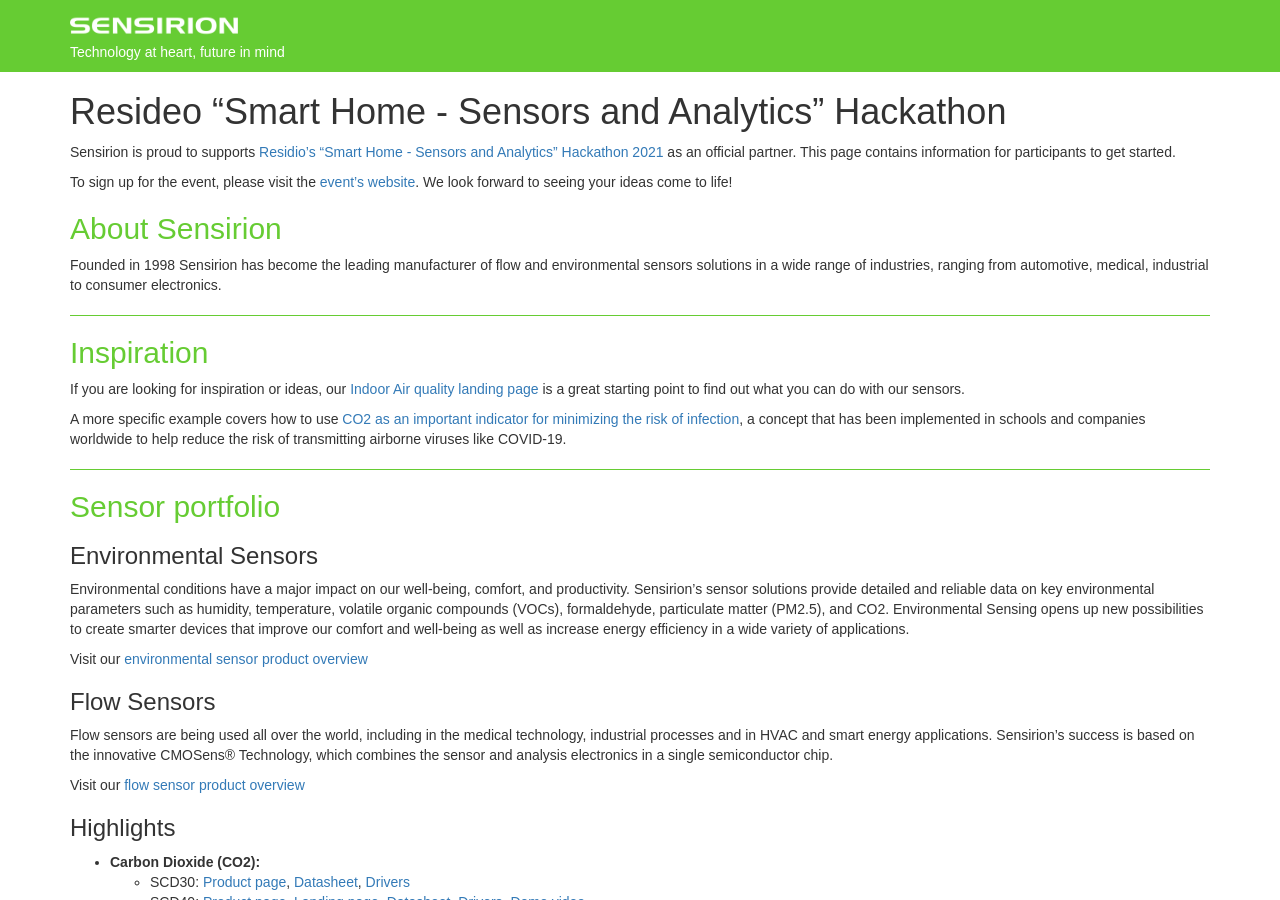
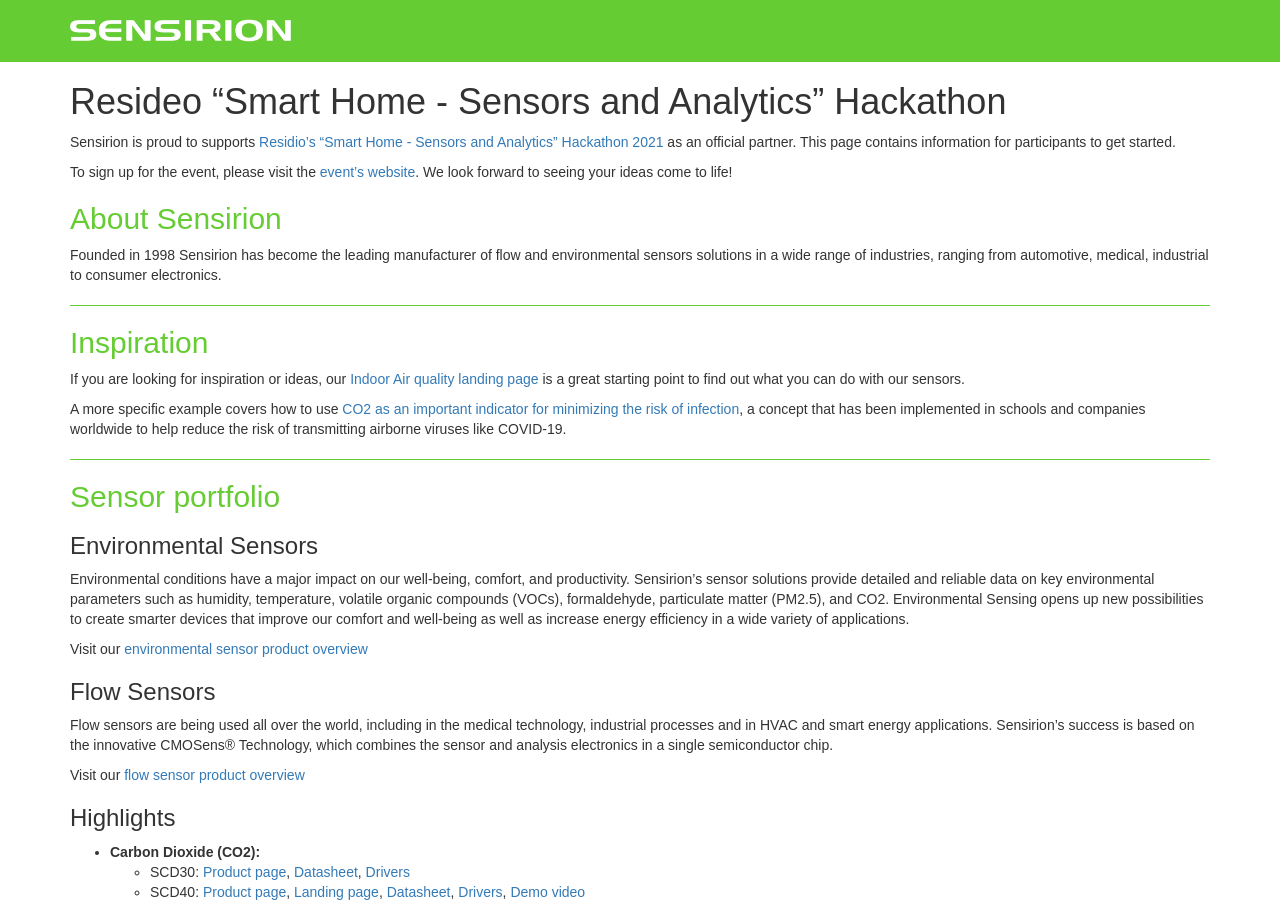
Before and after one commit to Sensirion/hack-iot, a Jekyll site: the page built from docs/index.md, in a window 1280 px wide and 900 px high. Built offline with Jekyll 4.4.1, drawn with Linux system fonts in a browser that asks for light colours.

Commit message:
update header

```diff
--- a/docs/_layouts/default.html
+++ b/docs/_layouts/default.html
@@ -15,8 +15,7 @@
   </head>
   <body>
     <div class="header-bg">
-        <img src="{{site.baseurl}}/assets/images/sensirion-logo-white.png" height="32px"/><br/>
-        Technology at heart, future in mind
+        <img src="{{site.baseurl}}/assets/images/sensirion-logo-white.png" height="42px"/><br/>
     </div>
 
 
```
